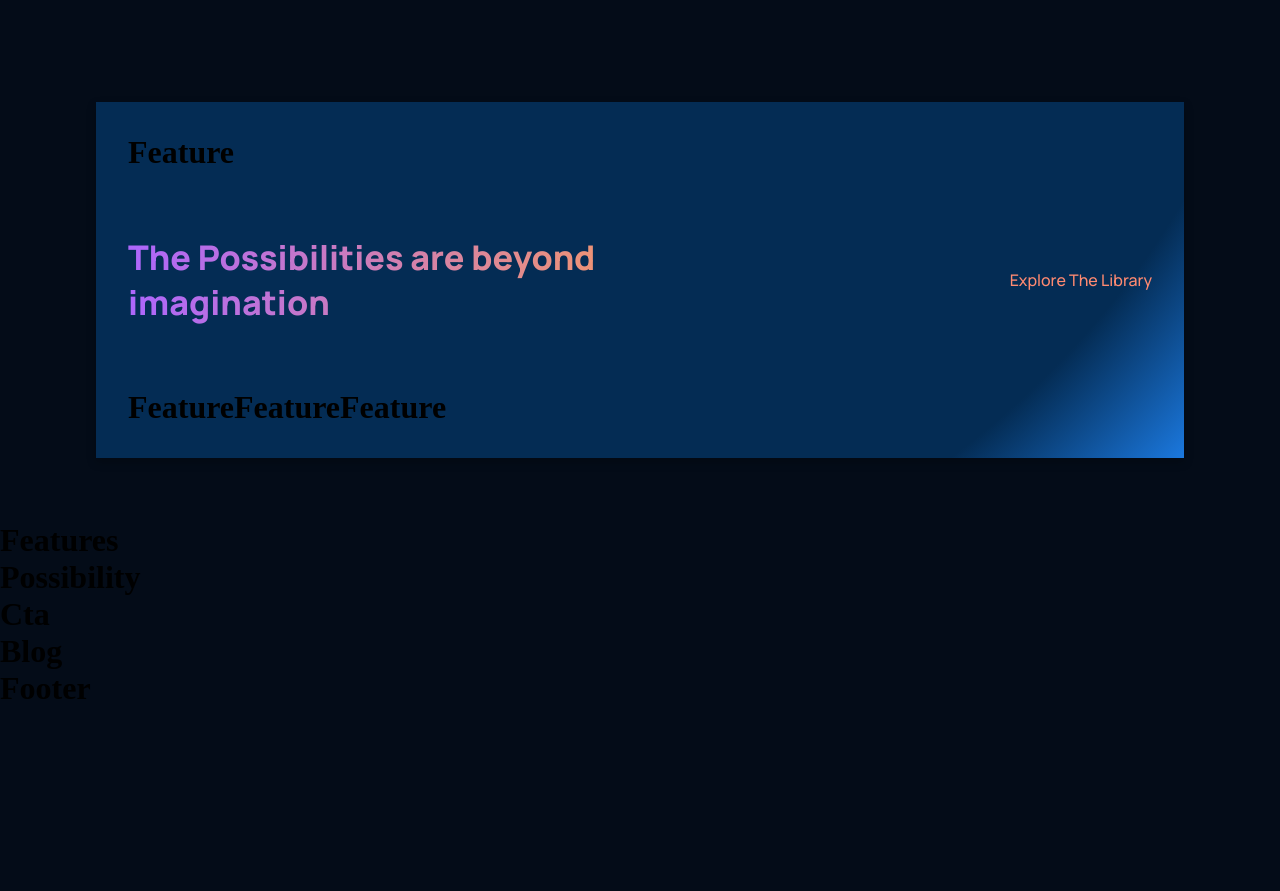
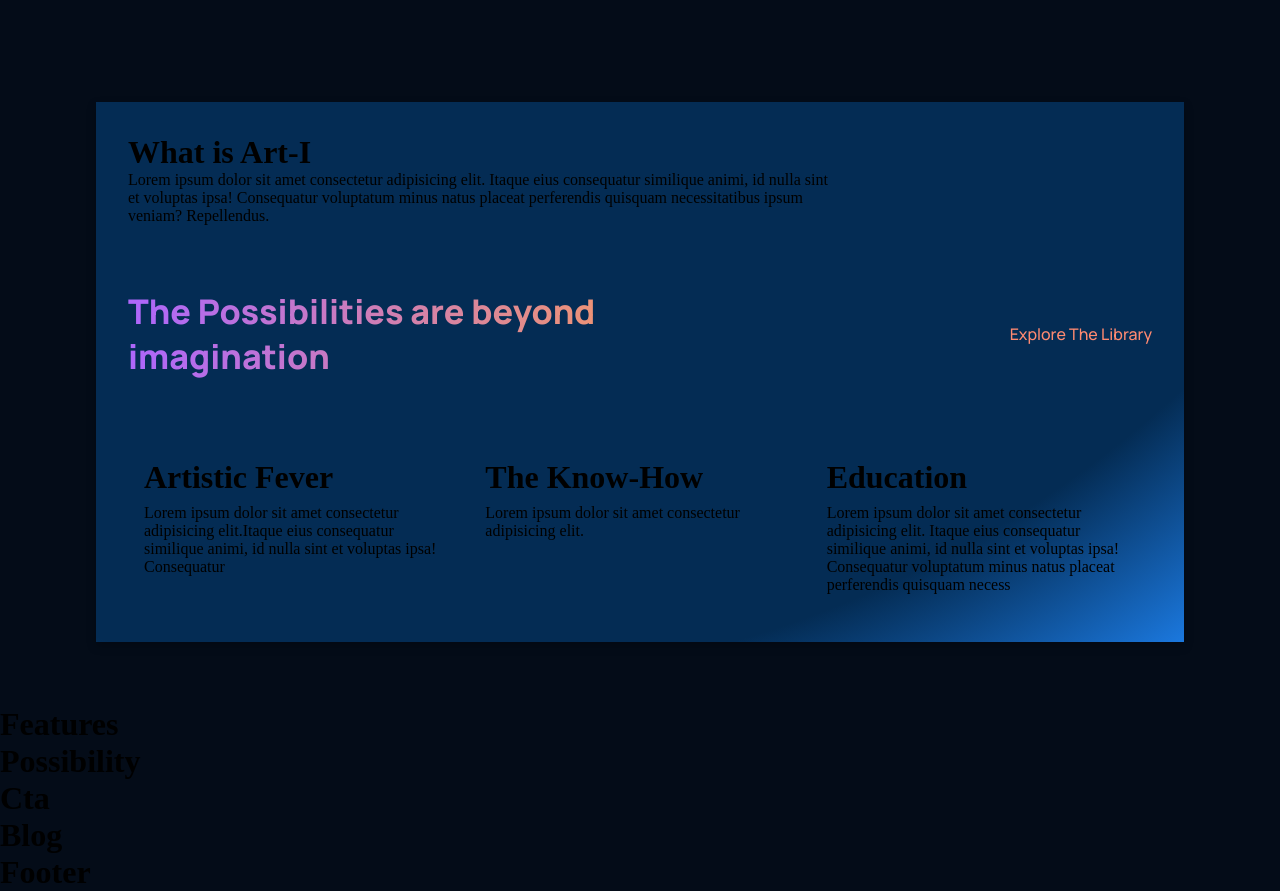
Before and after one commit to o-brayarn/art-i, a React (Create React App) app: page / in a window 1280 px wide. Shown: the part 980-1871 px from the top of the page. Before the commit the page ends 1687 px from the top, so only its background shows below. Built offline with nearby package versions, Linux system fonts and the light colour scheme.

Commit message:
pass props to component

```diff
--- a/src/components/feature/Feature.jsx
+++ b/src/components/feature/Feature.jsx
@@ -1,10 +1,16 @@
 import React from 'react'
 import './feature.css'
 
-const Feature = () => {
+const Feature = ({title, text}) => {
   return (
-    <div>
-      <h1>Feature</h1>
+    <div className='ai__features-container__feature'>
+      <div className="ai__features-container__feature-title">
+        <div />
+        <h1>{title}</h1>
+      </div>
+      <div className="ai__features-container__feature-text">
+        {text}
+      </div>
     </div>
   )
 }
```
